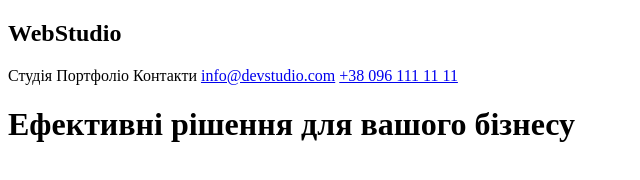
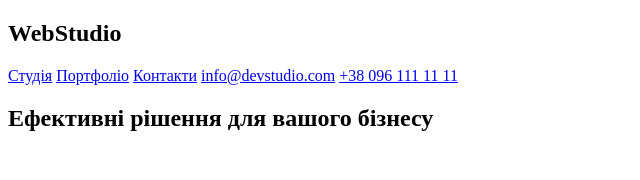
Before and after one commit to moxzuto/goit-markup-hw-01, a plain HTML site: page index.html in a window 1280 px wide. Shown: the whole page, without its empty margins (0-640 px from the left). Drawn offline with Linux system fonts and the light colour scheme.

Commit message:
Добавил nav

```diff
--- a/index.html
+++ b/index.html
@@ -8,13 +8,15 @@
 </head>
 <body>
     <header>
-        <h2>WebStudio</h2>
-        <a>Студія</a>
-        <a>Портфоліо</a>
-        <a>Контакти</a>
-        <a href="mailto:info@devstudio.com">info@devstudio.com</a>
-        <a href="tel:+38 096 111 11 11">+38 096 111 11 11</a>
-        <h1>Ефективні рішення для вашого бізнесу</h1>
+        <nav>
+            <h2>WebStudio</h2>
+            <a href="/studio">Студія</a>
+            <a href="/portfolio">Портфоліо</a>
+            <a href="/contacts">Контакти</a>
+            <a href="mailto:info@devstudio.com">info@devstudio.com</a>
+            <a href="tel:+38 096 111 11 11">+38 096 111 11 11</a>
+            <h1>Ефективні рішення для вашого бізнесу</h1>
+        </nav>
     </header>
 </body>
 </html>
```
